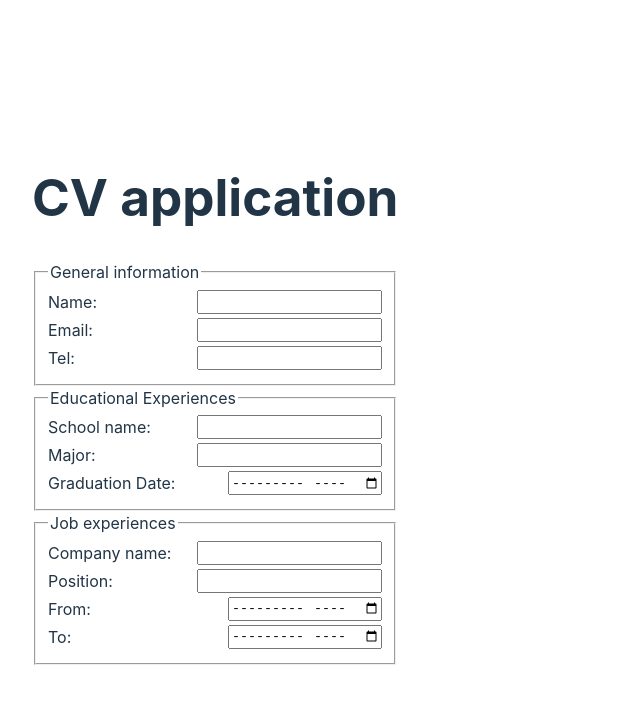
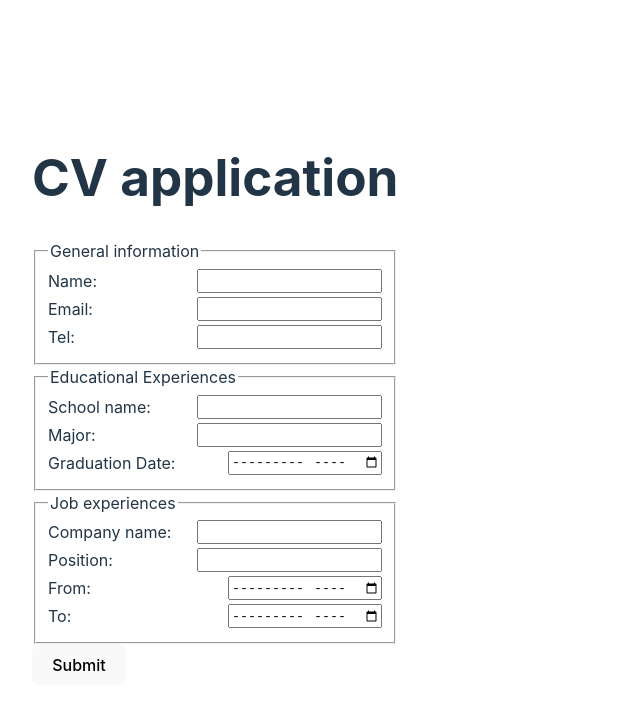
Before and after one commit to ls1955/react-cv-form, a React (Vite) app: page / in a window 1280 px wide. Shown: the top 710 px of the page, without its empty margins (0-640 px from the left). Built offline with nearby package versions, Linux system fonts and the light colour scheme.

Commit message:
Include CVFormResult
This commit also:
* Include clickedSubmit state in CVForm.
* Include Todos because author's body is decaying, as such he like to
take a break.

```diff
--- a/src/components/CVForm.jsx
+++ b/src/components/CVForm.jsx
@@ -13,6 +13,16 @@ export default function CVForm() {
     from: "",
     to: "",
   });
+  const [submitClicked, setSubmitClicked] = useState(false);
+
+  const handleSubmit = (e) => {
+    e.preventDefault();
+    setSubmitClicked(true);
+  }
+
+  if (submitClicked) {
+    return <CVFormResult info={info} eduExps={eduExps} jobExps={jobExps} />
+  }
 
   return (
     <form>
@@ -20,6 +30,7 @@ export default function CVForm() {
       <GeneralInfoSection info={info} onUpdate={setInfo} />
       <EduExpsSection eduExps={eduExps} onUpdate={setEduExps} />
       <JobExpsSection jobExps={jobExps} onUpdate={setJobExps} />
+      <button onClick={handleSubmit}>Submit</button>
     </form>
   );
 }
@@ -117,3 +128,9 @@ function JobExpsSection({ jobExps, onUpdate }) {
     </fieldset>
   );
 }
+
+function CVFormResult({ info, eduExps, jobExps }) {
+  // TODO: Output result accordingly
+  // TODO: Include an edit button that allow user to go back and modify the form
+  return <h1>THE RESULT</h1>
+}
```
